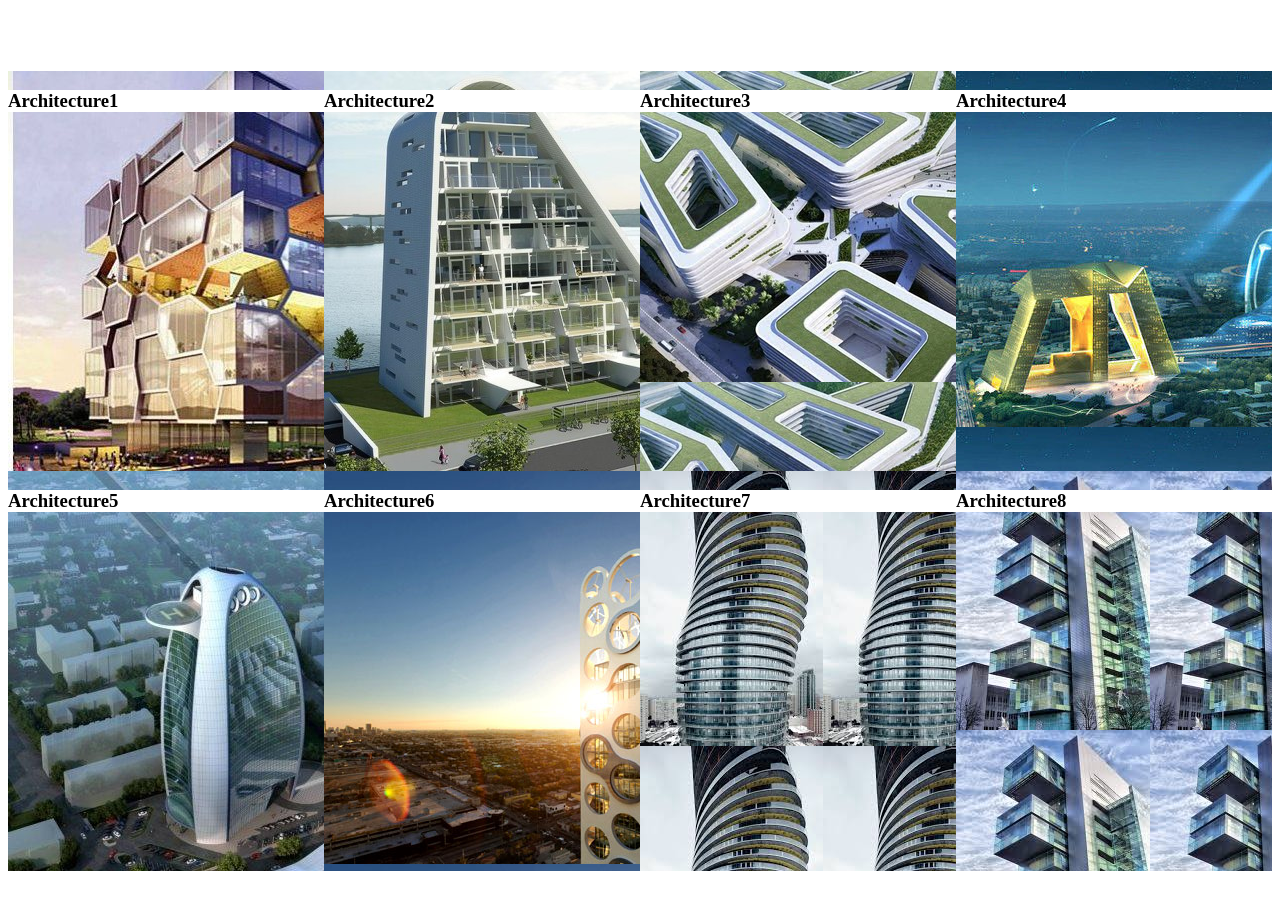
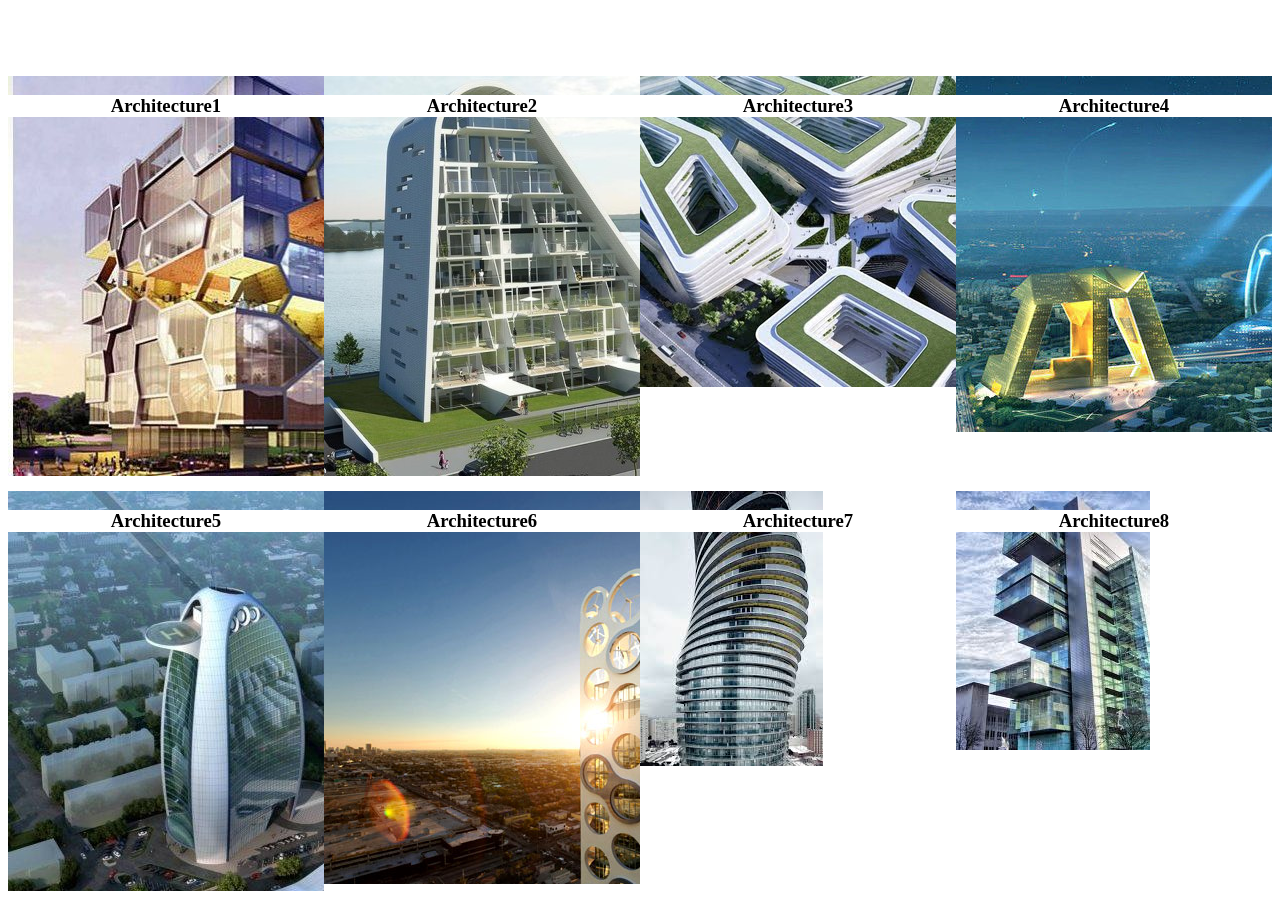
Before and after one commit to mrthoughtbubble/Responsive-Images, a plain HTML site: page index.html in a window 1280 px wide. Shown: the part 120-1021 px from the top of the page. Before the commit the page ends 991 px from the top, so only its background shows below. Drawn offline with Linux system fonts and the light colour scheme.

Commit message:
Updated of css and html
stop me

```diff
--- a/index.html
+++ b/index.html
@@ -32,53 +32,53 @@
 	<h1>Steve's Kick Ass Architecture Gallery</h1>
 	<div id="message">Welcome to the Steve Kicks some serious ass gallery site - here we have some eight image to view while your in the bathroom. Take a look and share this site with your friends and your carpool. Meet our Architecture Girls at the next human pyramid event. See you Then!</div>
 	<ul id="nav">
-	<li><a href="#1">Architecture1</a></li>
-	<li><a href="#1">Architecture1</a></li>
-	<li><a href="#1">Architecture1</a></li>
-	<li><a href="#1">Architecture1</a></li>
-	<li><a href="#1">Architecture1</a></li>
-	<li><a href="#1">Architecture1</a></li>
-	<li><a href="#1">Architecture1</a></li>
-	<li><a href="#1">Architecture1</a></li>
+	<li><a href="#1">Image 1</a></li>
+	<li><a href="#1">Image 2</a></li>
+	<li><a href="#1">Image 3</a></li>
+	<li><a href="#1">Image 4</a></li>
+	<li><a href="#1">Image 5</a></li>
+	<li><a href="#1">Image 6</a></li>
+	<li><a href="#1">Image 7</a></li>
+	<li><a href="#1">Image 8</a></li>
 	</ul>
 
-		<div id="grid1">
+		<div id="grid1" class="grid">
 		<p><h3><a name="1">Architecture1</a></h3><br/>
 	</p>
 		</div>
 
-		<div id="grid2">
+		<div id="grid2" class="grid">
 		<p><h3><a name="2">Architecture2</a></h3><br/>
 	</p>
 		</div>
 
-		<div id="grid3">
+		<div id="grid3" class="grid">
 		<p><h3><a name="3">Architecture3</a></h3><br/>
 
 </p>
 		</div>
 
-		<div id="grid4">
+		<div id="grid4" class="grid">
 		<p><h3><a name="4">Architecture4</a></h3><br/>
 </p>
 		</div>
 
-		<div id="grid5">
+		<div id="grid5" class="grid">
 		<p><h3><a name="5">Architecture5</a></h3><br/>
 </p>
 		</div>
 
-		<div id="grid6">
+		<div id="grid6" class="grid">
 		<p><h3><a name="6">Architecture6</a></h3><br/>
 </p>
 		</div>
 
-		<div id="grid7">
+		<div id="grid7" class="grid">
 		<p><h3><a name="7">Architecture7</a></h3><br/>
 </p>
 		</div>
 
-		<div id="grid8">
+		<div id="grid8" class="grid">
 		<p><h3><a name="8">Architecture8</a></h3><br/>
 </p>
 		</div>
--- a/responsive1.css
+++ b/responsive1.css
@@ -71,76 +71,45 @@ background-color:#000000;
 
 h3{
 	background-color: #ffffff;
+	text-align:center;
+}
+
+.grid {
+	float:left;
+	width: 25% ;
+	height: 50%;
+	background-repeat:no-repeat;
+	margin:5px 0px 10px 0px;
 }
 
 #grid1 {
-	float:left;
-	width: 25%;
-	height: 50%;
 	background-image:url('images/architecture1.jpg');
-	background-color: #006633;
-	overflow:hidden;
 }
 
 #grid2 {
-	float:left;
-	width: 25% ;
-	height: 50%;
 	background-image:url('images/architecture2.jpg');
-	background-color: #003399;
-	overflow:auto;
 }
 
 #grid3 {
-	float:left;
-	width: 25% ;
-	height: 50%;
 	background-image:url('images/architecture3.jpg');
-	background-color: #990033;
-	overflow:scroll;
 }
 
 #grid4 {
-	float:left;
-	width: 25% ;
-	height: 50%;
 	background-image:url('images/architecture4.jpg');
-	background-color: #ffff33;
-	overflow:hidden;
 }
 
 #grid5 {
-	float:left;
-	width: 25%;
-	height: 50%;
 	background-image:url('images/architecture5.jpg');
-	background-color: #006633;
-	overflow:hidden;
 }
 
 #grid6 {
-	float:left;
-	width: 25% ;
-	height: 50%;
 	background-image:url('images/architecture6.jpg');
-	background-color: #003399;
-	overflow:hidden;
 }
 
 #grid7 {
-	float:left;
-	width: 25% ;
-	height: 50%;
 	background-image:url('images/architecture7.jpeg');
-	background-color: #990033;
-	overflow:hidden;
 }
 
 #grid8 {
-	float:left;
-	width: 25% ;
-	height: 50%;
 	background-image:url('images/architecture8.jpeg');
-	background-color: #ffff33;
-	overflow:hidden;
 }
--- a/responsive2.css
+++ b/responsive2.css
@@ -15,6 +15,10 @@ h1 {
 padding:0px;
 margin:0px;
 
+}
+h3{
+	background-color: #ffffff;
+	text-align:center;
 }
 
 #message {
@@ -69,74 +73,43 @@ background-color:#000000;
 color:#ffffff;
 }
 
+.grid {
+	float:left;
+	width: 50% ;
+	height: 100%;
+	background-repeat:no-repeat;
+	margin:5px 0px 10px 0px;
+}
+
+
 #grid1 {
-	float:left;
-	width: 50%;
-	height: 100%;
 	background-image:url('images/architecture1.jpg');
-	background-color: #006633;
-	overflow:hidden;
 }
 
 #grid2 {
-	float:left;
-	width: 50% ;
-	height: 100%;
 	background-image:url('images/architecture2.jpg');
-	background-color: #003399;
-	overflow:hidden;
 }
 
 #grid3 {
-	float:left;
-	width: 50% ;
-	height: 100%;
 	background-image:url('images/architecture3.jpg');
-	background-color: #990033;
-	overflow:hidden;
 }
 
 #grid4 {
-	float:left;
-	width: 50% ;
-	height: 100%;
 	background-image:url('images/architecture4.jpg');
-	background-color: #ffff33;
-	overflow:hidden;
 }
 
 #grid5 {
-	float:left;
-	width: 50%;
-	height: 100%;
 	background-image:url('images/architecture5.jpg');
-	background-color: #006633;
-	overflow:hidden;
 }
 
 #grid6 {
-	float:left;
-	width: 50% ;
-	height: 100%;
 	background-image:url('images/architecture6.jpg');
-	background-color: #003399;
-	overflow:hidden;
 }
 
 #grid7 {
-	float:left;
-	width: 50% ;
-	height: 100%;
 	background-image:url('images/architecture7.jpg');
-	background-color: #990033;
-	overflow:hidden;
 }
 
 #grid8 {
-	float:left;
-	width: 50% ;
-	height: 100%;
 	background-image:url('images/architecture8.jpg');
-	background-color: #ffff33;
-	overflow:hidden;
 }
--- a/responsive3.css
+++ b/responsive3.css
@@ -78,71 +78,46 @@ color:#ffffff;
 }
 
 h3{
-	background-color: #ffffff;
+	background-color: #fffff3;
+	text-align:center;
 }
-#grid1 {
+
+
+.grid {
 	float:left;
 	width: 320px;
 	height: 320px;
 	background-repeat:no-repeat;
+	margin:5px 0px 10px 0px;
+}
+
+#grid1 {
 	background-image:url('images/sm/architecture1.jpg');
 }
 
 #grid2 {
-	float:left;
-	width: 320px;
-	height: 320px;
-	background-repeat:no-repeat;
 	background-image:url('images/sm/architecture2.jpg');
 }
 
 #grid3 {
-	float:left;
-	width: 320px;
-	height: 320px;
-	background-repeat:no-repeat;
 	background-image:url('images/sm/architecture3.jpg');
 }
 
 #grid4 {
-	float:left;
-	width: 320px;
-	height: 320px;
-	background-repeat:no-repeat;
 	background-image:url('images/sm/architecture4.jpg');
 }
 #grid5 {
-	float:left;
-	width: 320px;
-	height: 320px;
-	background-repeat:no-repeat;
 	background-image:url('images/sm/architecture5.jpg');
-
 }
 
 #grid6 {
-	float:left;
-	width: 320px;
-	height: 320px;
-	background-repeat:no-repeat;
 	background-image:url('images/sm/architecture6.jpg');
 }
 
 #grid7 {
-	float:left;
-	width: 320px;
-	height: 320px;
-	background-repeat:no-repeat;
 	background-image:url('images/sm/architecture7.jpg');
-
 }
 
 #grid8 {
-	float:left;
-	width: 320px;
-	height: 320px;
-	background-repeat:no-repeat;
 	background-image:url('images/sm/architecture8.jpg');
-
-
 }
```
